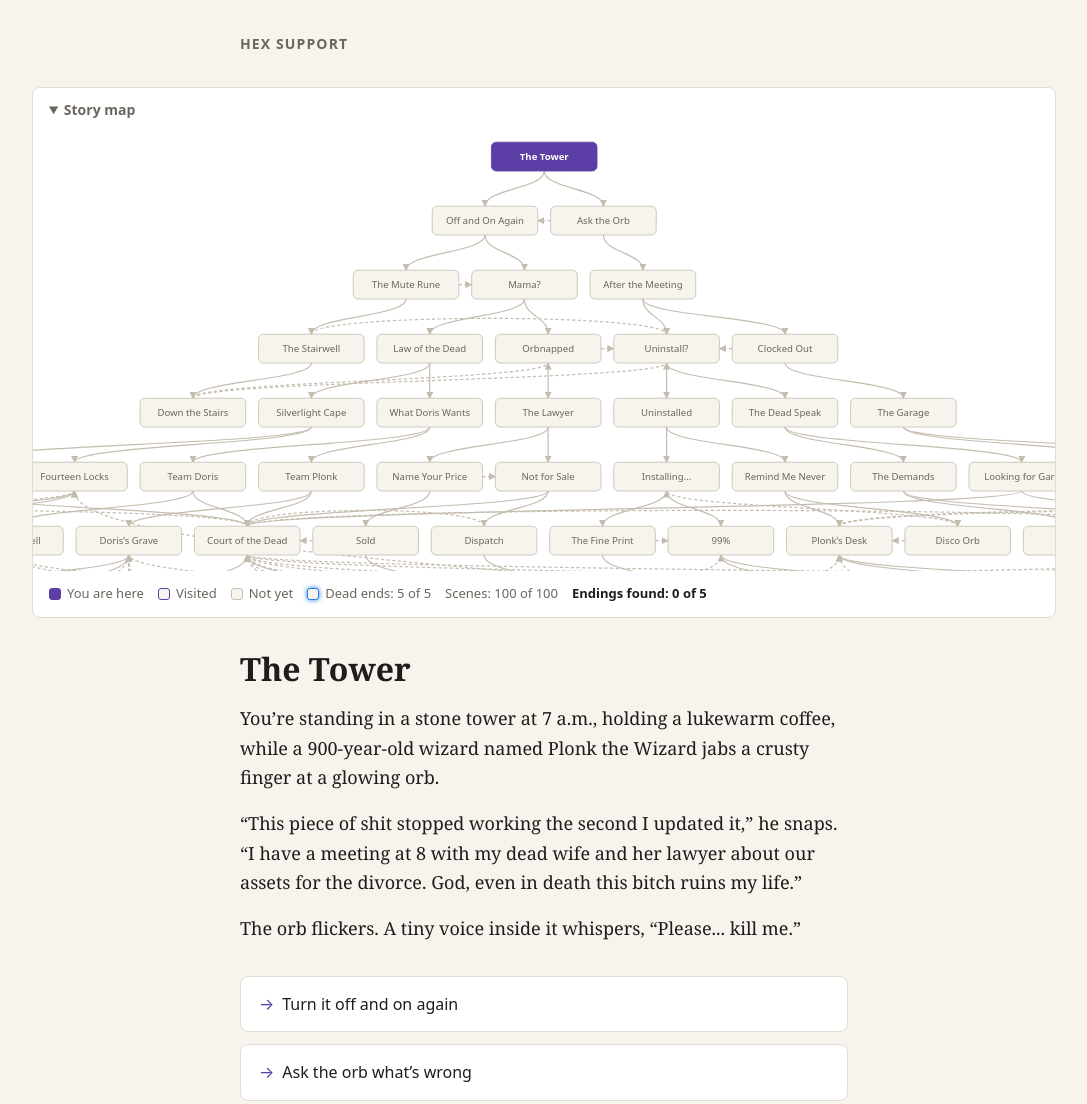
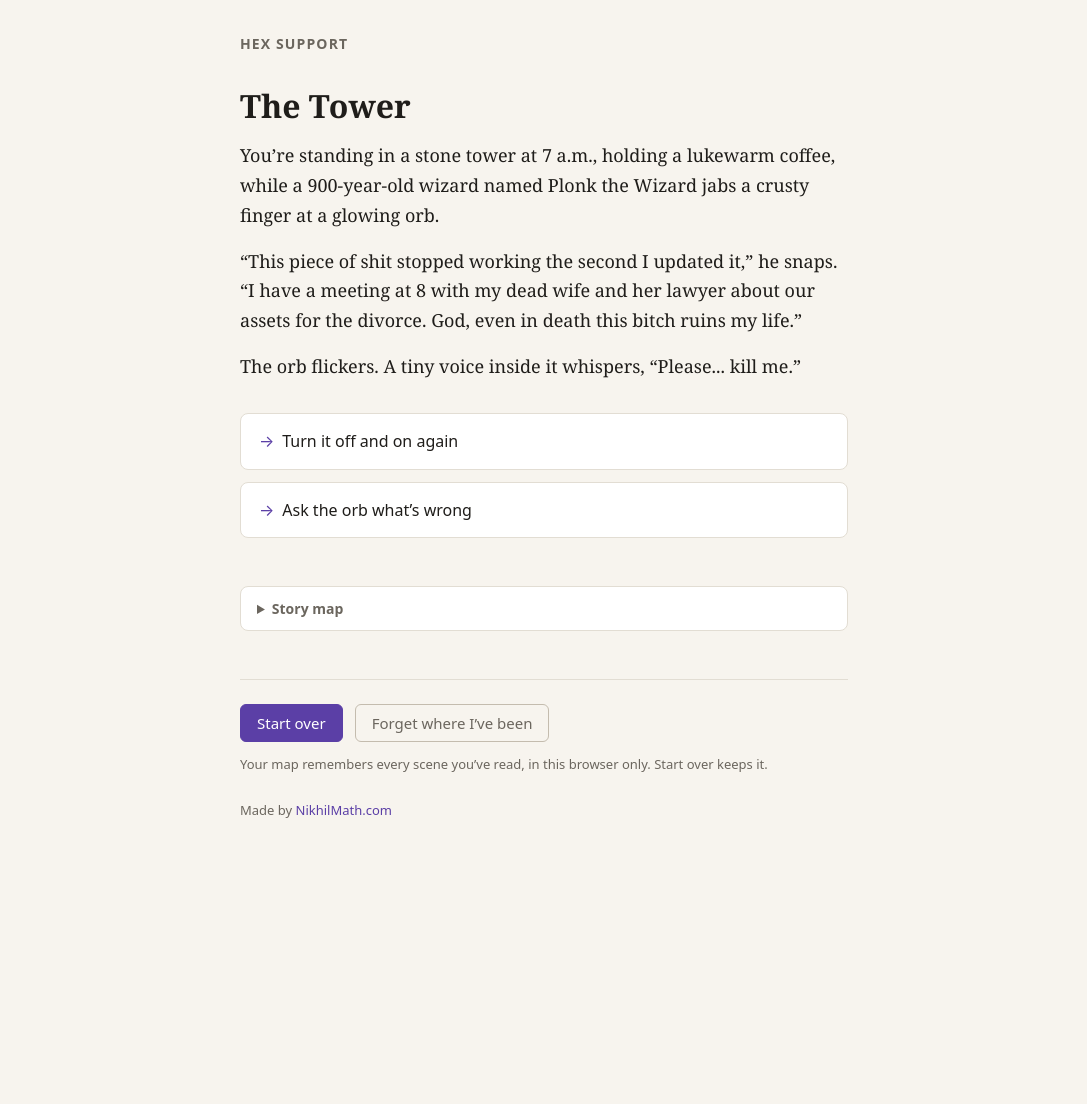
Before and after one commit to NikhilMath/Hex-Support, a plain HTML site: page index.html in a window 1280 px wide. Shown: the top 1104 px of the page, without its empty margins (96-1183 px from the left). After the commit the page ends 885 px from the top, so only its background shows below. Drawn offline with Linux system fonts and the light colour scheme.

Commit message:
Move the story map under the choices, closed by default, and credit NikhilMath.com
The map now sits between the choices and the footer and starts closed.
Closed, it lines up with the reading column; opened, it spreads wide as
before and scrolls to the current scene. The footer gets a "Made by
NikhilMath.com" link.

Co-Authored-By: Claude Opus 5.5 <noreply@anthropic.com>

```diff
--- a/game.js
+++ b/game.js
@@ -11,6 +11,7 @@
   const forgetBtn = document.getElementById("forget");
   const mapSvg = document.getElementById("map-svg");
   const mapScroll = mapSvg.parentElement;
+  const mapBox = mapScroll.parentElement;
   const deadEndCount = document.getElementById("dead-end-count");
   const sceneCount = document.getElementById("scene-count");
   const endingsFound = document.getElementById("endings-found");
@@ -119,7 +120,7 @@
   }
 
   // `jump` scrolls the page so the new scene's title is at the top. It's off
-  // for the first page load, so the map is the first thing you see.
+  // for the first page load, so the page opens at the very top.
   function render(jump) {
     const id = currentId();
     const passage = STORY.passages[id];
@@ -150,6 +151,7 @@
   }
 
   // Scroll the map box (not the page) so the current scene is in the middle.
+  // A closed map has no size, so this only works once it's open.
   function centerMapOn(box) {
     if (!box) return;
     const node = box.getBoundingClientRect();
@@ -175,6 +177,10 @@
     goToStart();
   });
 
+  mapBox.addEventListener("toggle", () => {
+    if (mapBox.open) centerMapOn(mapSvg.querySelector(".map-node.current rect"));
+  });
+
   window.addEventListener("hashchange", () => render(true));
   render();
 })();
--- a/index.html
+++ b/index.html
@@ -12,7 +12,14 @@
       <p class="site-title">Hex Support</p>
     </header>
 
-    <details class="story-map" open>
+    <article id="passage" aria-live="polite">
+      <h1 id="passage-title" tabindex="-1"></h1>
+      <div id="passage-text"></div>
+    </article>
+
+    <nav id="choices" aria-label="Choices"></nav>
+
+    <details class="story-map">
       <summary>Story map</summary>
       <div class="map-scroll">
         <svg id="map-svg" aria-label="Story map"></svg>
@@ -27,17 +34,11 @@
       </p>
     </details>
 
-    <article id="passage" aria-live="polite">
-      <h1 id="passage-title" tabindex="-1"></h1>
-      <div id="passage-text"></div>
-    </article>
-
-    <nav id="choices" aria-label="Choices"></nav>
-
     <footer class="site-footer">
       <button id="restart" type="button">Start over</button>
       <button id="forget" type="button" class="quiet">Forget where I’ve been</button>
       <p class="footer-note">Your map remembers every scene you’ve read, in this browser only. Start over keeps it.</p>
+      <p class="footer-credit">Made by <a href="https://nikhilmath.com">NikhilMath.com</a></p>
     </footer>
   </main>
 
--- a/style.css
+++ b/style.css
@@ -61,17 +61,24 @@ body {
   color: var(--muted);
 }
 
-/* The map can spread wider than the reading column on big screens. */
+/* Open, the map can spread wider than the reading column on big screens. */
 .story-map {
   position: relative;
   left: 50%;
   width: min(64rem, calc(100vw - 2rem));
   transform: translateX(-50%);
-  margin-bottom: 2rem;
+  margin-top: 3rem;
   border: 1px solid var(--border);
   border-radius: 0.5rem;
   background: var(--surface);
   font-family: var(--font-ui);
+}
+
+/* Closed, it lines up with the choices above it. */
+.story-map:not([open]) {
+  left: 0;
+  width: 100%;
+  transform: none;
 }
 
 .story-map summary {
@@ -350,6 +357,24 @@ body {
   color: var(--muted);
 }
 
+.footer-credit {
+  flex-basis: 100%;
+  margin: 0.75rem 0 0;
+  font-family: var(--font-ui);
+  font-size: 0.8125rem;
+  color: var(--muted);
+}
+
+.footer-credit a {
+  color: var(--accent);
+  text-decoration: none;
+}
+
+.footer-credit a:hover,
+.footer-credit a:focus-visible {
+  text-decoration: underline;
+}
+
 .legend-found {
   color: var(--text);
   font-weight: 600;
```
